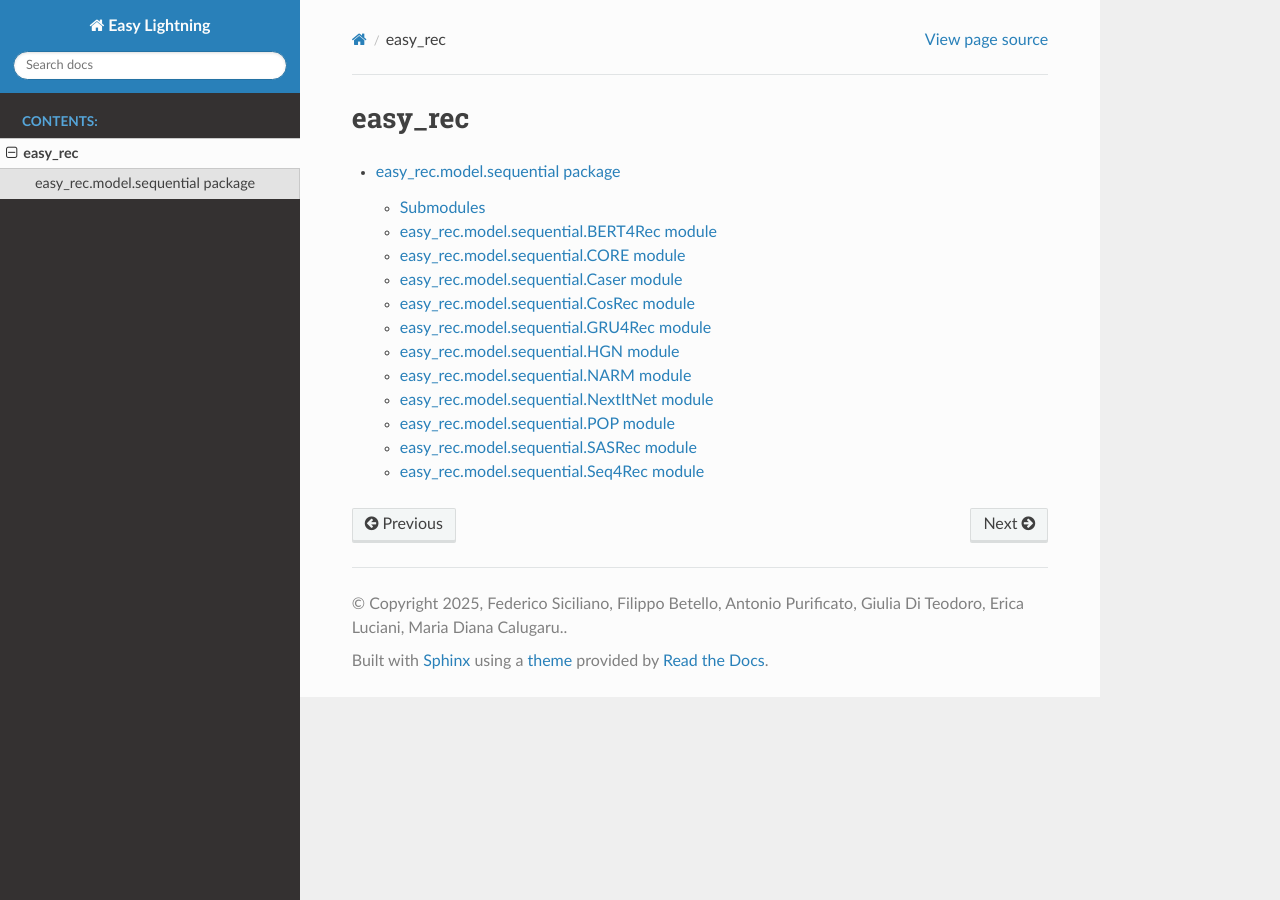
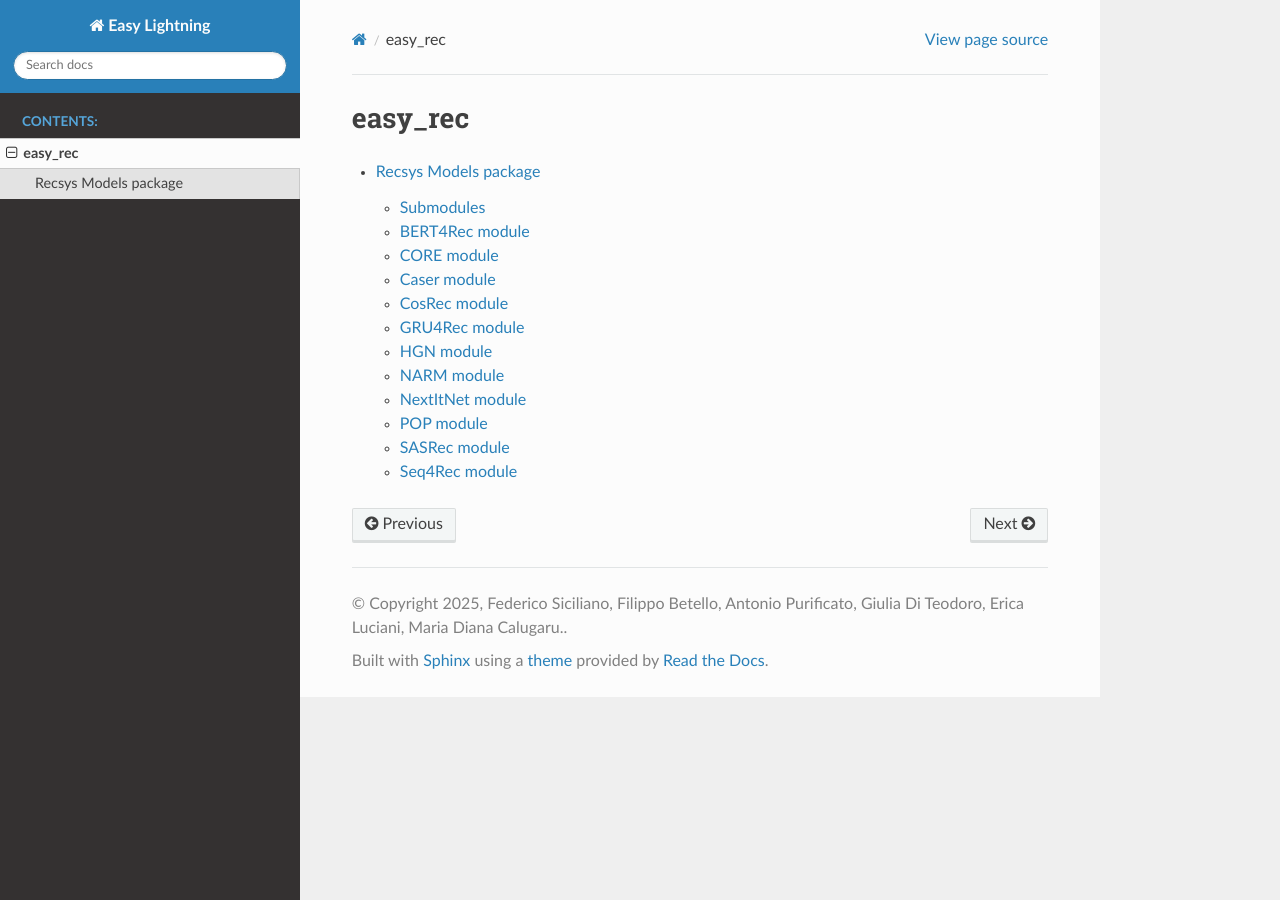
Before and after one commit to federicosiciliano/easy_lightning, a Sphinx documentation site: the page built from docs/source/modules.rst, in a window 1280 px wide. Built offline with Sphinx 7.4.7 and the Read the Docs theme 3.1.0, drawn with Linux system fonts in a browser that asks for light colours.

Commit message:
graphic changes

```diff
--- a/docs/source/index.rst
+++ b/docs/source/index.rst
@@ -1,5 +1,5 @@
 Welcome to Easy Lightning's documentation!
-=======================================
+==========================================
 
 .. image:: _static/logo.png
    :alt: logo
--- a/docs/source/sequential.rst
+++ b/docs/source/sequential.rst
@@ -1,10 +1,10 @@
-easy_rec.model.sequential package
+Recsys Models package
 =================================
 
 Submodules
 ----------
 
-easy_rec.model.sequential.BERT4Rec module
+BERT4Rec module
 -----------------------------------------
 
 .. automodule:: easy_rec.model.sequential.BERT4Rec
@@ -12,7 +12,7 @@ easy_rec.model.sequential.BERT4Rec module
    :undoc-members:
    :show-inheritance:
 
-easy_rec.model.sequential.CORE module
+CORE module
 --------------------------------------
 
 .. automodule:: easy_rec.model.sequential.CORE
@@ -20,7 +20,7 @@ easy_rec.model.sequential.CORE module
    :undoc-members:
    :show-inheritance:
 
-easy_rec.model.sequential.Caser module
+Caser module
 --------------------------------------
 
 .. automodule:: easy_rec.model.sequential.Caser
@@ -28,7 +28,7 @@ easy_rec.model.sequential.Caser module
    :undoc-members:
    :show-inheritance:
 
-easy_rec.model.sequential.CosRec module
+CosRec module
 ---------------------------------------
 
 .. automodule:: easy_rec.model.sequential.CosRec
@@ -36,7 +36,7 @@ easy_rec.model.sequential.CosRec module
    :undoc-members:
    :show-inheritance:
 
-easy_rec.model.sequential.GRU4Rec module
+GRU4Rec module
 -----------------------------------------
 
 .. automodule:: easy_rec.model.sequential.GRU4Rec
@@ -44,7 +44,7 @@ easy_rec.model.sequential.GRU4Rec module
    :undoc-members:
    :show-inheritance:
 
-easy_rec.model.sequential.HGN module
+HGN module
 ------------------------------------
 
 .. automodule:: easy_rec.model.sequential.HGN
@@ -52,7 +52,7 @@ easy_rec.model.sequential.HGN module
    :undoc-members:
    :show-inheritance:
 
-easy_rec.model.sequential.NARM module
+NARM module
 -------------------------------------
 
 .. automodule:: easy_rec.model.sequential.NARM
@@ -60,7 +60,7 @@ easy_rec.model.sequential.NARM module
    :undoc-members:
    :show-inheritance:
 
-easy_rec.model.sequential.NextItNet module
+NextItNet module
 ------------------------------------------
 
 .. automodule:: easy_rec.model.sequential.NextItNet
@@ -68,7 +68,7 @@ easy_rec.model.sequential.NextItNet module
    :undoc-members:
    :show-inheritance:
 
-easy_rec.model.sequential.POP module
+POP module
 ------------------------------------
 
 .. automodule:: easy_rec.model.sequential.POP
@@ -76,7 +76,7 @@ easy_rec.model.sequential.POP module
    :undoc-members:
    :show-inheritance:
 
-easy_rec.model.sequential.SASRec module
+SASRec module
 ---------------------------------------
 
 .. automodule:: easy_rec.model.sequential.SASRec
@@ -84,7 +84,7 @@ easy_rec.model.sequential.SASRec module
    :undoc-members:
    :show-inheritance:
 
-easy_rec.model.sequential.Seq4Rec module
+Seq4Rec module
 ----------------------------------------
 
 .. automodule:: easy_rec.model.sequential.Seq4Rec
```
